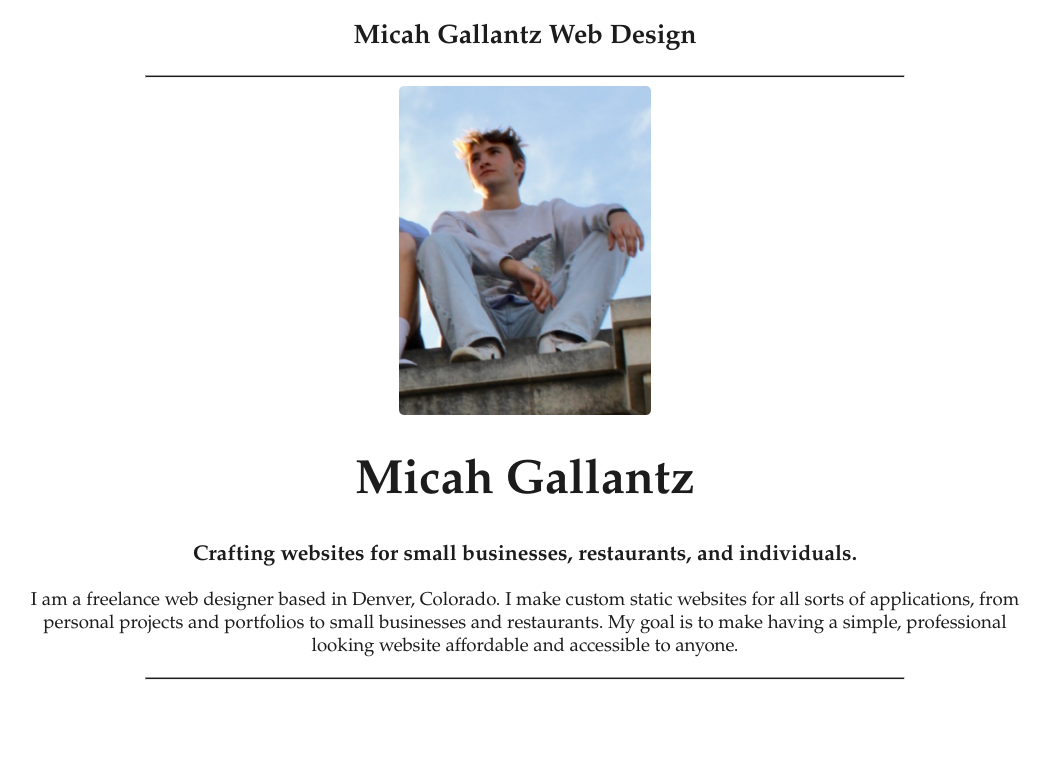
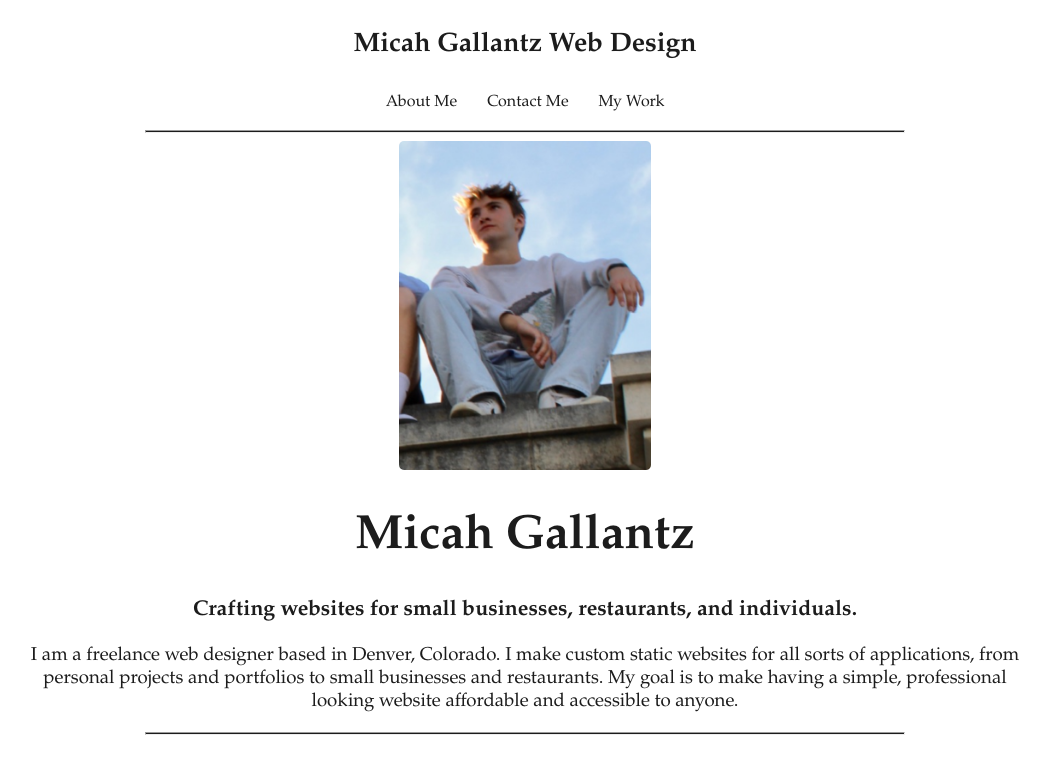
Before and after one commit to micahgallantz/micahgallantz, a plain HTML site: page index.html in a window 1280 px wide. Shown: the whole page, without its empty margins (115-1164 px from the left). Drawn offline with Linux system fonts and the light colour scheme.

Commit message:
2025.5.20.4 - added navbar scaffolding

```diff
--- a/assets/css/style.css
+++ b/assets/css/style.css
@@ -1,3 +1,4 @@
+/*text*/
 html *
 {
     text-align: center;
@@ -16,25 +17,54 @@ h3 {
 p {
     font-size: 14pt;
 }
+.centered_text {
+  max-width: 80%;
+  margin-left: auto;
+  margin-right: auto;
+}
+
+/*link*/
+ a {
+    text-decoration: none;
+}
+
+/*divider line*/
 hr {
     height:1px;
     color:white;
     background-color:#1c1c1c;
     width: 60%;
 }
-.centered_text {
-  max-width: 80%;
-  margin-left: auto;
-  margin-right: auto;
-}
+
+/*image*/
 img {
     width: max(250px,20%);
     border-radius: 5px;
 }
+
+/*navbar stuff*/
 .nav {
-    overflow: hidden; }
+    overflow: hidden;
+    text-align: center;
+    width: 100%;
+}
+/* Style for the top home link */
+.top-links {
+    display: block;
+    margin: 0 auto 20px auto; /* Add some space between top and bottom links */
+}
+/* Container for the bottom three links */
+.bottom-links {
+    display: flex;
+    justify-content: center; /* Center the links horizontally */
+    flex-wrap: wrap; /* Allow wrapping on small screens */
+    gap: 10px; /* Space between the links */
+}
+
+
+/*navbar accessibility*/
 .nav a {
-    float: left;
+    float: center;
     margin: 10px;
     display: block; }
 .nav #menu-toggle {
@@ -68,3 +98,6 @@ img {
     opacity: 0; }
 .menu-toggle--open .menu-toggle__bar3 {
     transform: translate(0, -7px) rotate(45deg); }
+.nav_b {
+    float: left;
+}
--- a/index.html
+++ b/index.html
@@ -17,18 +17,20 @@
   </script>
 </head>
 <body>
-  <h2>Micah Gallantz Web Design</h2><!--
   <nav class="nav" id="nav">
-    <a href="#home">Logo</a>
-    <a href="#menu-item-1">Menu Item 1</a>
-    <a href="#menu-item-2">Menu Item 2</a>
-    <a href="#menu-item-3">Menu Item 3</a>
+        <div class="top-links">
+    <a href="#home"><h2>Micah Gallantz Web Design</h2></a></div>
+    <div class="bottom-links">
+    <a href="#about-me">About Me</a>
+    <a href="#contact-me">Contact Me</a>
+    <a href="#my-work">My Work</a>
+    </div>
     <a href="javascript:void(0);" id="menu-toggle" onclick="togglemenu()">
       <div class="menu-toggle__bar1"></div>
       <div class="menu-toggle__bar2"></div>
       <div class="menu-toggle__bar3"></div>
     </a>
-  </nav>-->
+  </nav>
   <hr>
   <img src="/assets/images/personal_pic.jpeg" alt="Picture of me">
   <h1>Micah Gallantz</h1>
```
Lines whose indentation alone changed are shown as unchanged.
